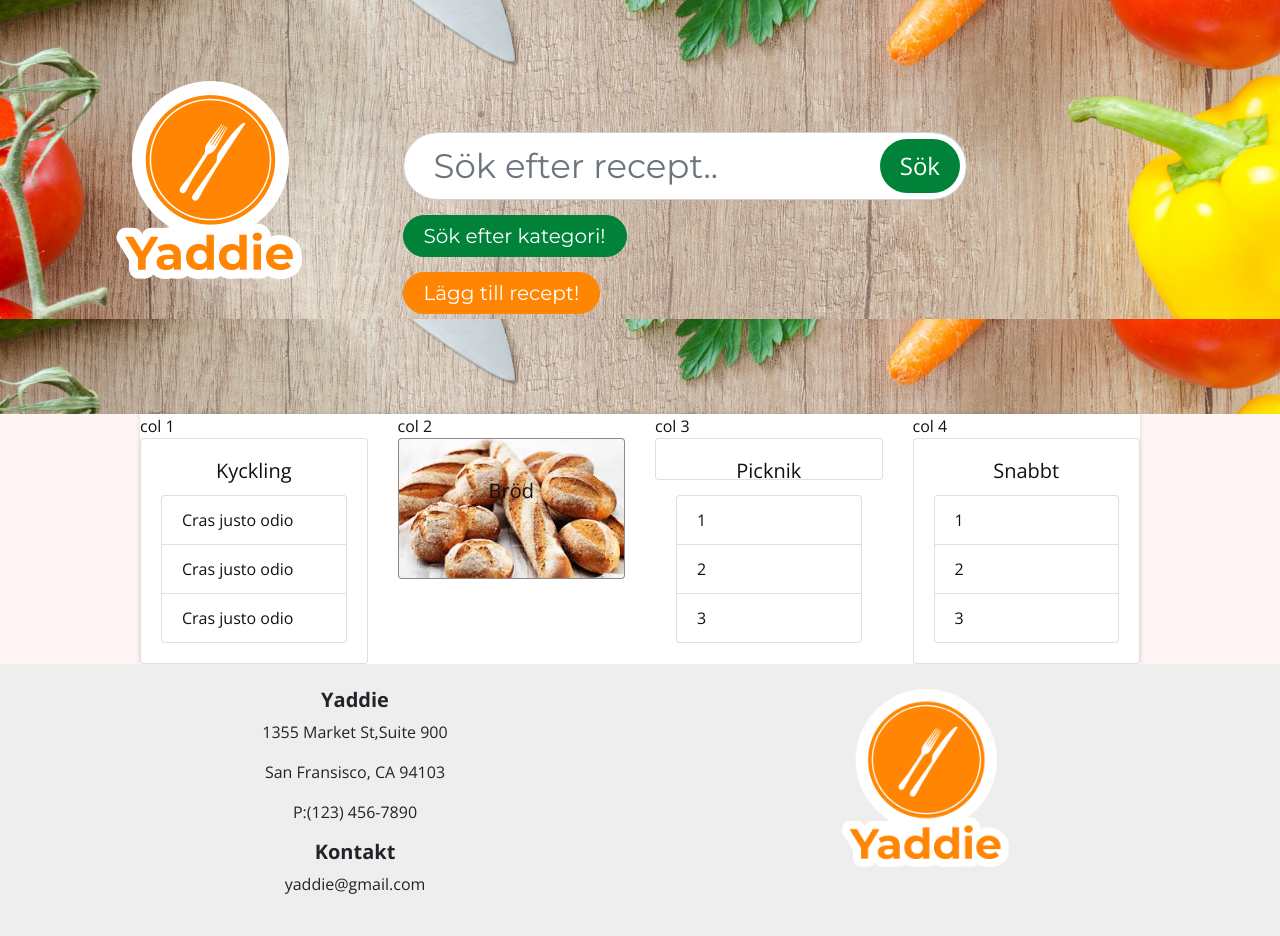
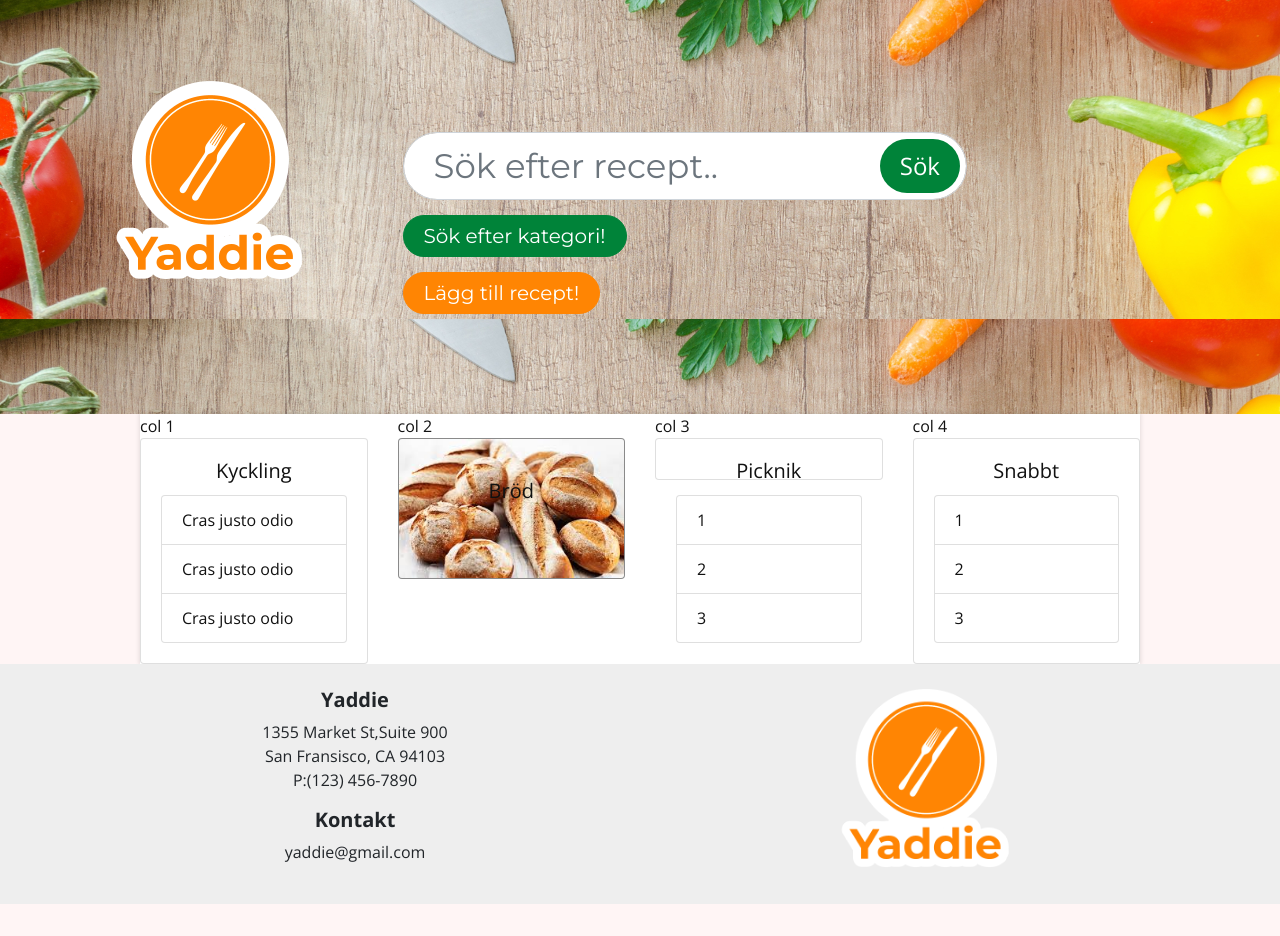
Before and after one commit to teeboteebo/yaddie-web, a React (Create React App) app: page /kategorier in a window 1280 px wide. After the commit the page ends 904 px from the top, so only its background shows below. Built offline with nearby package versions, Linux system fonts and the light colour scheme; grey boxes are pictures that could not be loaded.

Commit message:
footer fixes
small class changes and style

```diff
--- a/src/components/Footer/index.js
+++ b/src/components/Footer/index.js
@@ -13,13 +13,18 @@ class Footer extends React.Component {
       <Col md={6}>
         <div className="info">
         <h5 className="bold">Yaddie</h5>
-        <p>1355 Market St,Suite 900</p>
-        <p>San Fransisco, CA 94103</p>
-        <p>P:(123) 456-7890</p>
+        <ul className="info-style">
+          <li><span>1355 Market St,Suite 900</span></li>
+          <li><span>San Fransisco, CA 94103</span></li>
+          <li><span>P:(123) 456-7890</span></li>
+
+        </ul>
         </div>
         <div className="Contact">
           <h5 className="bold">Kontakt</h5>
-          <p>yaddie@gmail.com</p>
+          <ul className="info-style">
+            <li><span>yaddie@gmail.com</span></li>
+          </ul>
         </div>
 
       </Col>
--- a/src/components/Footer/styles.scss
+++ b/src/components/Footer/styles.scss
@@ -8,4 +8,8 @@ footer {
   .bold{
     font-weight: bold;
   }
+  .info-style{
+    list-style: none;
+    padding: 0;
+  }
 }
```
